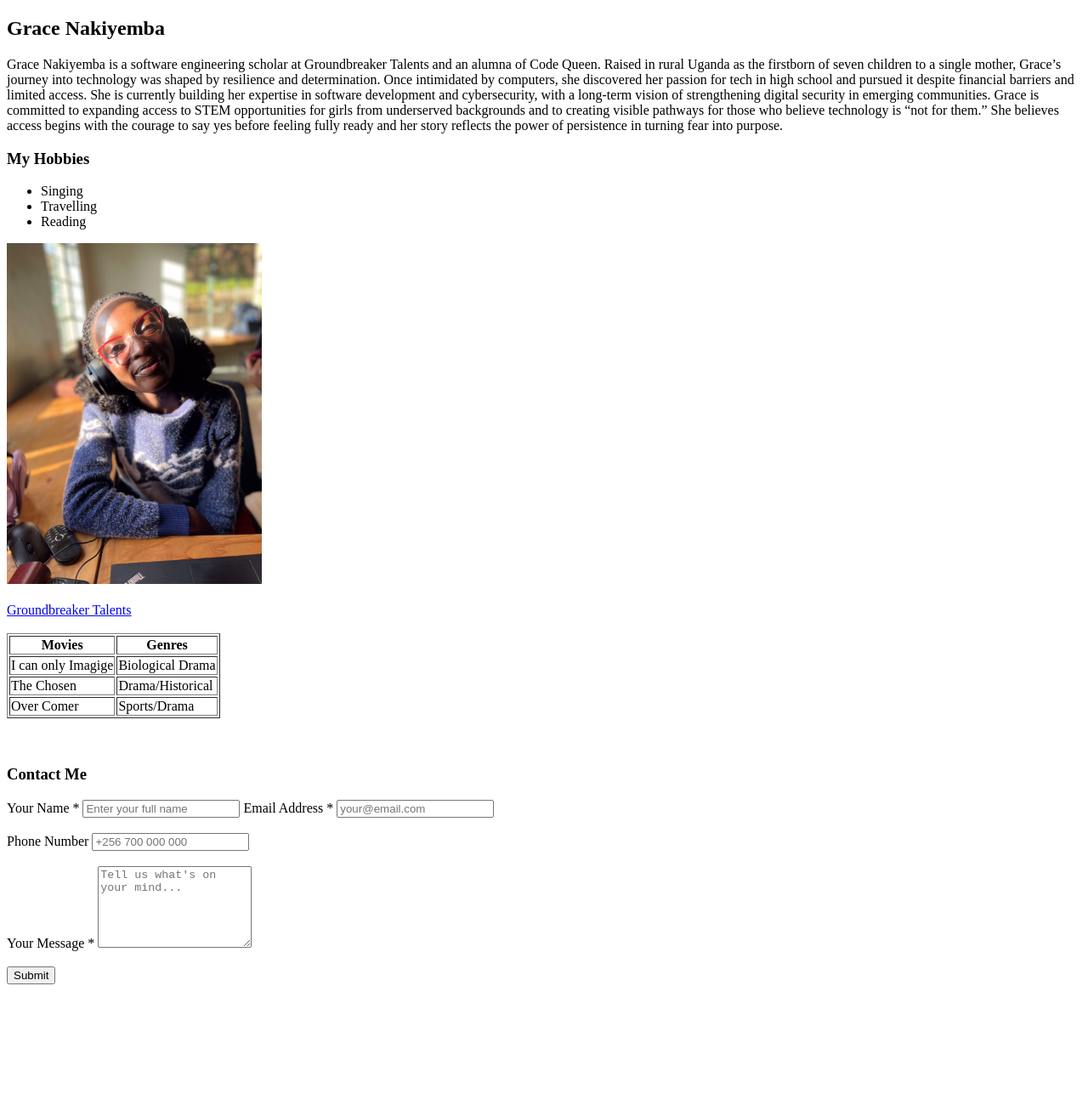
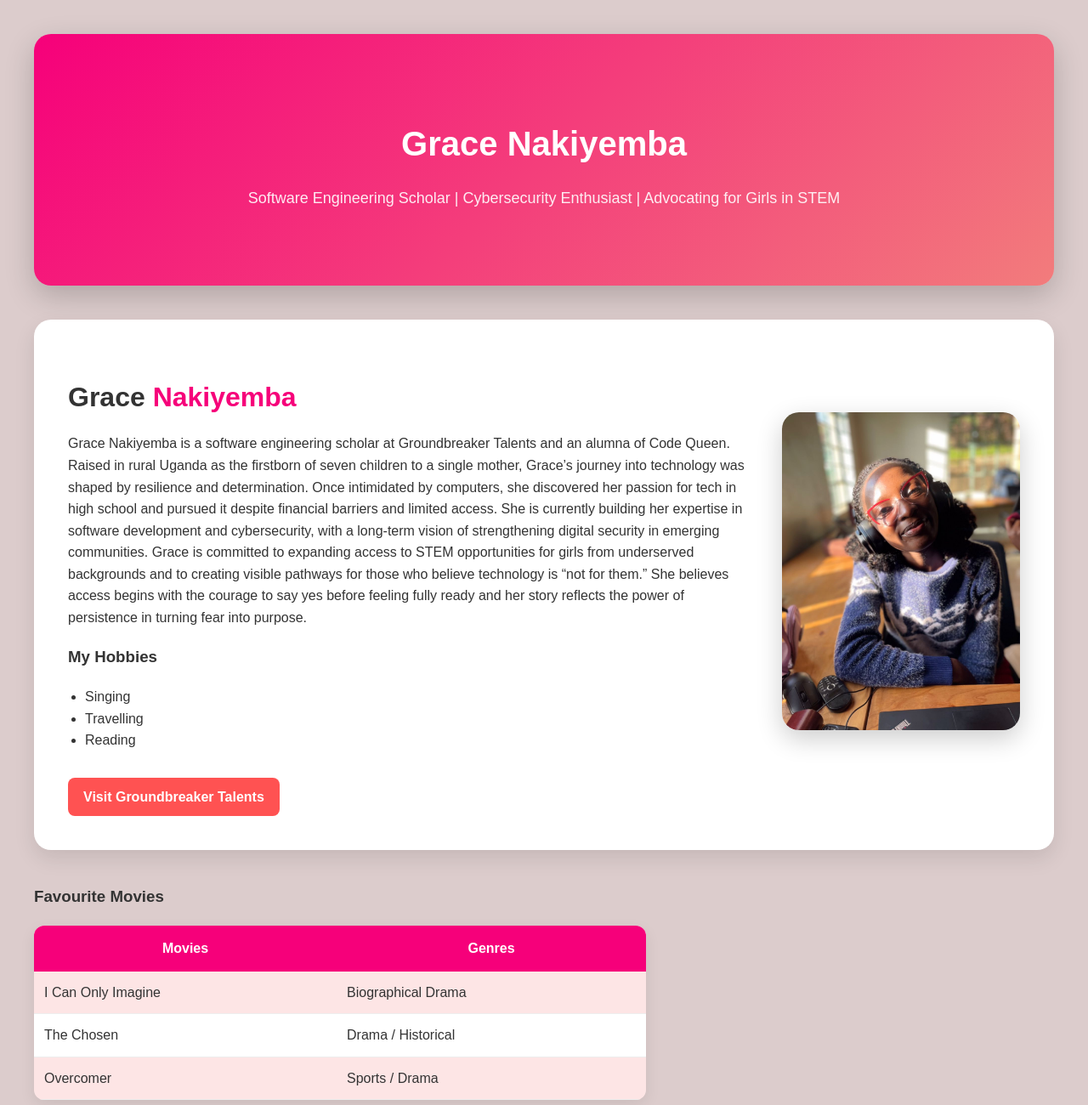
Before and after one commit to Grace256c/My-Profile, a plain HTML site: page Index.html in a window 1280 px wide. Shown: the top 1300 px of the page at 85% size. Before the commit the page ends 1166 px from the top, so only its background shows below. Drawn offline with Linux system fonts and the light colour scheme.

Commit message:
Added Style

```diff
--- a/Index.html
+++ b/Index.html
@@ -3,26 +3,41 @@
   <head>
     <meta charset="UTF-8" />
     <meta name="viewport" content="width=device-width, initial-scale=1.0" />
-    <title>My Profile Page</title>
+    <title>Grace Nakiyemba | Profile</title>
     <link rel="stylesheet" href="style.css" />
   </head>
+
   <body>
-    <!--Profile-->
+    <!-- Hero Section -->
+
+    <header class="hero">
+      <h1>Grace Nakiyemba</h1>
+      <p>
+        Software Engineering Scholar | Cybersecurity Enthusiast | Advocating for
+        Girls in STEM
+      </p>
+    </header>
+
+    <!-- Profile -->
+
+    <section class="profile-container">
+      <div class="profile-text">
         <h2>Grace <span>Nakiyemba</span></h2>
         <p>
-      Grace Nakiyemba is a software engineering scholar at Groundbreaker Talents
-      and an alumna of Code Queen. Raised in rural Uganda as the firstborn of
-      seven children to a single mother, Grace’s journey into technology was
-      shaped by resilience and determination. Once intimidated by computers, she
-      discovered her passion for tech in high school and pursued it despite
-      financial barriers and limited access. She is currently building her
-      expertise in software development and cybersecurity, with a long-term
-      vision of strengthening digital security in emerging communities. Grace is
-      committed to expanding access to STEM opportunities for girls from
-      underserved backgrounds and to creating visible pathways for those who
-      believe technology is “not for them.” She believes access begins with the
-      courage to say yes before feeling fully ready and her story reflects the
-      power of persistence in turning fear into purpose.
+          Grace Nakiyemba is a software engineering scholar at Groundbreaker
+          Talents and an alumna of Code Queen. Raised in rural Uganda as the
+          firstborn of seven children to a single mother, Grace’s journey into
+          technology was shaped by resilience and determination. Once
+          intimidated by computers, she discovered her passion for tech in high
+          school and pursued it despite financial barriers and limited access.
+          She is currently building her expertise in software development and
+          cybersecurity, with a long-term vision of strengthening digital
+          security in emerging communities. Grace is committed to expanding
+          access to STEM opportunities for girls from underserved backgrounds
+          and to creating visible pathways for those who believe technology is
+          “not for them.” She believes access begins with the courage to say yes
+          before feeling fully ready and her story reflects the power of
+          persistence in turning fear into purpose.
         </p>
         <h3>My Hobbies</h3>
         <ul>
@@ -30,33 +45,42 @@
           <li>Travelling</li>
           <li>Reading</li>
         </ul>
-    <img src="Grace.jpeg" alt="Grace Nakiyemba" width="300px" />
-    <br /><br />
-    <a href="https://groundbreaker.org/" target="_blank">Groundbreaker Talents</a>
-    <br /><br />
+        <a href="https://groundbreaker.org/" target="_blank">
+          Visit Groundbreaker Talents
+        </a>
+      </div>
+      <div class="profile-image">
+        <img src="Grace.jpeg" alt="Grace Nakiyemba" />
+      </div>
+    </section>
 
-    <!-- Table -->
-    <table border="1">
+    <!-- Movie Table -->
+
+    <section>
+      <h3>Favourite Movies</h3>
+      <table>
         <tr>
           <th>Movies</th>
           <th>Genres</th>
         </tr>
         <tr>
-        <td>I can only Imagige</td>
-        <td>Biological Drama</td>
+          <td>I Can Only Imagine</td>
+          <td>Biographical Drama</td>
         </tr>
         <tr>
           <td>The Chosen</td>
-        <td>Drama/Historical</td>
+          <td>Drama / Historical</td>
         </tr>
         <tr>
-        <td>Over Comer</td>
-        <td>Sports/Drama</td>
+          <td>Overcomer</td>
+          <td>Sports / Drama</td>
         </tr>
       </table>
-    <br /><br />
+    </section>
 
-    <!--Contact Form-->
+    <!-- Contact Form -->
+
+    <section>
       <h3>Contact Me</h3>
       <form>
         <label for="name">Your Name *</label>
@@ -75,7 +99,6 @@
           placeholder="your@email.com"
           required
         />
-      <br /><br />
         <label for="phone">Phone Number</label>
         <input
           type="tel"
@@ -83,17 +106,16 @@
           name="phone"
           placeholder="+256 700 000 000"
         />
-      <br /><br />
         <label for="message">Your Message *</label>
         <textarea
           id="message"
           name="message"
           rows="6"
-        placeholder="Tell us what's on your mind..."
+          placeholder="Tell me what's on your mind..."
           required
         ></textarea>
-      <br /><br />
-      <button>Submit</button>
+        <button type="submit">Submit</button>
       </form>
+    </section>
   </body>
 </html>
--- a/style.css
+++ b/style.css
@@ -0,0 +1,242 @@
+/* Page */
+
+body {
+  font-family: Arial, Helvetica, sans-serif;
+  margin: 0;
+  padding: 40px;
+  background: #dccccc;
+  color: #333;
+  line-height: 1.6;
+}
+
+/* Hero Section */
+
+.hero {
+  background: linear-gradient(135deg, #f6007a, #f27c7c);
+  color: white;
+  padding: 70px 30px;
+  text-align: center;
+  border-radius: 20px;
+  margin-bottom: 40px;
+  box-shadow: 0 12px 35px rgba(0, 0, 0, 0.2);
+}
+
+.hero h1 {
+  font-size: 40px;
+  margin-bottom: 10px;
+}
+
+.hero p {
+  font-size: 18px;
+  opacity: 0.9;
+}
+
+/* Profile Card */
+
+.profile-container {
+  display: flex;
+  align-items: center;
+  justify-content: space-between;
+  gap: 40px;
+  background: white;
+  padding: 40px;
+  border-radius: 20px;
+  box-shadow: 0 10px 25px rgba(0, 0, 0, 0.1);
+  margin-bottom: 40px;
+}
+
+.profile-text {
+  flex: 2;
+}
+
+h2 {
+  font-size: 32px;
+  margin-bottom: 10px;
+}
+
+h2 span {
+  color: #f6007a;
+}
+
+/* Hobbies */
+
+ul {
+  padding-left: 20px;
+}
+
+/* Link Button */
+
+a {
+  display: inline-block;
+  margin-top: 15px;
+  padding: 10px 18px;
+  background: #ff5252;
+  color: white;
+  border-radius: 8px;
+  text-decoration: none;
+  font-weight: bold;
+  transition: 0.3s;
+}
+
+a:hover {
+  background: #f6007a;
+  transform: translateY(-2px);
+}
+
+/* Profile Image */
+
+.profile-image img {
+  width: 280px;
+  border-radius: 20px;
+  box-shadow: 0 10px 30px rgba(0, 0, 0, 0.2);
+  animation: bounce 2s infinite ease-in-out;
+  transition: 0.4s;
+}
+
+/* image hoover */
+
+.profile-image img:hover {
+  transform: scale(1.05);
+  animation: flash 0.8s;
+}
+
+/* image bounce */
+
+@keyframes bounce {
+  0% {
+    transform: translateY(0);
+  }
+
+  50% {
+    transform: translateY(-12px);
+  }
+
+  100% {
+    transform: translateY(0);
+  }
+}
+
+/* flash glow */
+
+@keyframes flash {
+  0% {
+    box-shadow: 0 0 0px #f6007a;
+  }
+
+  25% {
+    box-shadow: 0 0 25px #ff5252;
+  }
+
+  50% {
+    box-shadow: 0 0 40px #f27c7c;
+  }
+
+  75% {
+    box-shadow: 0 0 25px #ff5252;
+  }
+
+  100% {
+    box-shadow: 0 0 0px #f6007a;
+  }
+}
+
+/* table */
+
+table {
+  width: 60%;
+  border-collapse: collapse;
+  background: white;
+  border-radius: 12px;
+  overflow: hidden;
+  box-shadow: 0 6px 18px rgba(0, 0, 0, 0.08);
+  margin-bottom: 40px;
+}
+
+th {
+  background: #f6007a;
+  color: white;
+  padding: 14px;
+}
+
+td {
+  padding: 12px;
+  border-bottom: 1px solid #eee;
+}
+
+tr:nth-child(even) {
+  background: #f27c7c33;
+}
+
+/* Form Card */
+
+form {
+  max-width: 520px;
+  background: white;
+  padding: 30px;
+  border-radius: 18px;
+  box-shadow: 0 6px 20px rgba(0, 0, 0, 0.08);
+}
+
+/* Labels */
+
+label {
+  display: block;
+  margin-top: 15px;
+  font-weight: 600;
+}
+
+/* Inputs */
+
+input,
+textarea {
+  width: 100%;
+  padding: 12px;
+  margin-top: 6px;
+  border-radius: 8px;
+  border: 1px solid #ddd;
+  font-size: 14px;
+}
+
+/* Input Focus */
+
+input:focus,
+textarea:focus {
+  outline: none;
+  border-color: #ff5252;
+}
+
+/* Submit Button */
+
+button {
+  margin-top: 18px;
+  padding: 12px 22px;
+  background: #ff5252;
+  color: white;
+  border: none;
+  border-radius: 10px;
+  font-size: 15px;
+  font-weight: bold;
+  cursor: pointer;
+  transition: 0.3s;
+}
+
+button:hover {
+  background: #f6007a;
+}
+
+/* Mobile Responsiveness */
+
+@media (max-width: 900px) {
+  .profile-container {
+    flex-direction: column;
+    text-align: center;
+  }
+
+  .profile-image {
+    order: -1;
+  }
+
+  table {
+    width: 100%;
+  }
+}
```
Lines whose indentation alone changed are shown as unchanged.
